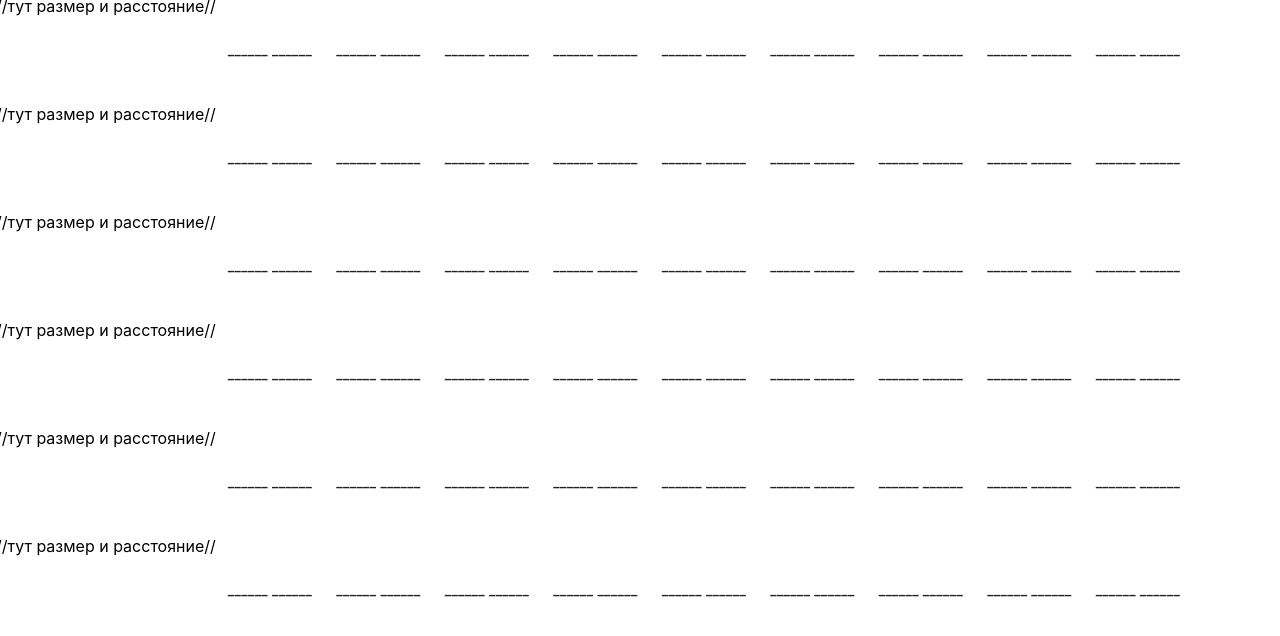
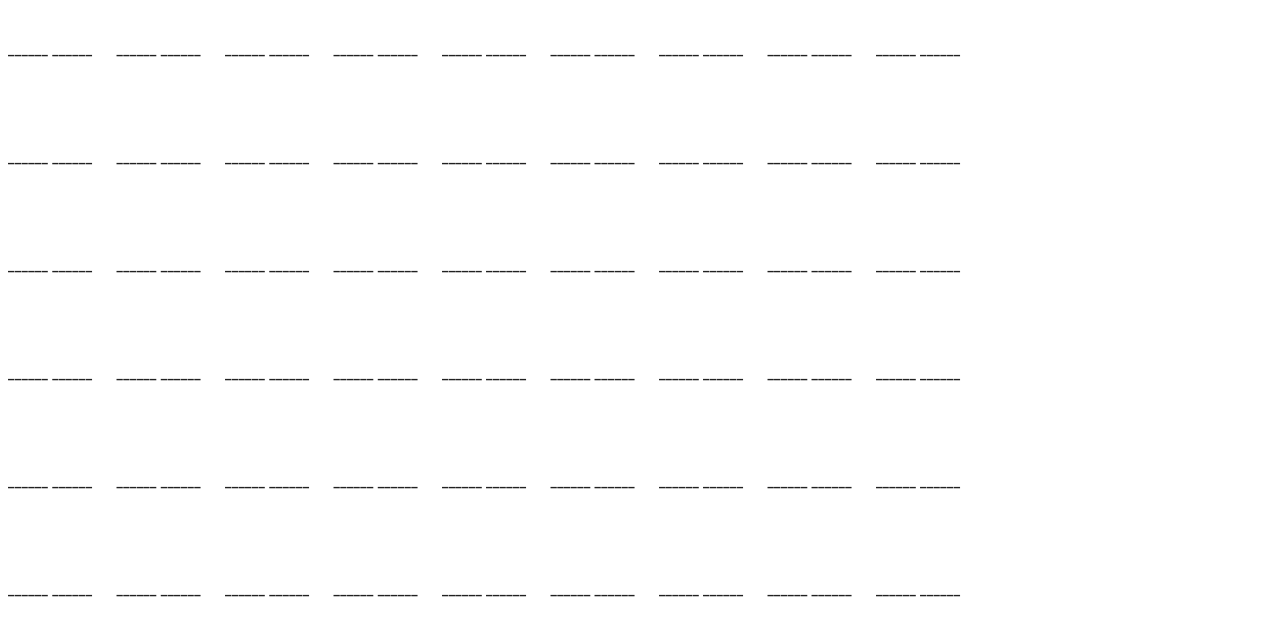
Before and after one commit to sonymanetov/CardGameReact, a React (Create React App) app in the folder client/: page / in a window 1280 px wide. Shown: the top 636 px of the page. Built offline with nearby package versions, Linux system fonts and the light colour scheme.

Commit message:
ChanginPoleAgain

```diff
--- a/client/src/components/Pole/Pole.tsx
+++ b/client/src/components/Pole/Pole.tsx
@@ -34,8 +34,10 @@ export default class Pole extends Component {
     render() {
         const field = generateField(6, 9); //задаем кол-во строк и столбцов соответственно//
         const items = field.map((row: CKletka[]) => {
+
+            //тут размер и расстояние//
             return (
-                <Grid container item xs={12} spacing={1}> //тут размер и расстояние//
+                <Grid container item xs={12} spacing={1}>
                     {drawRow(row)}
                 </Grid>
             );
```
